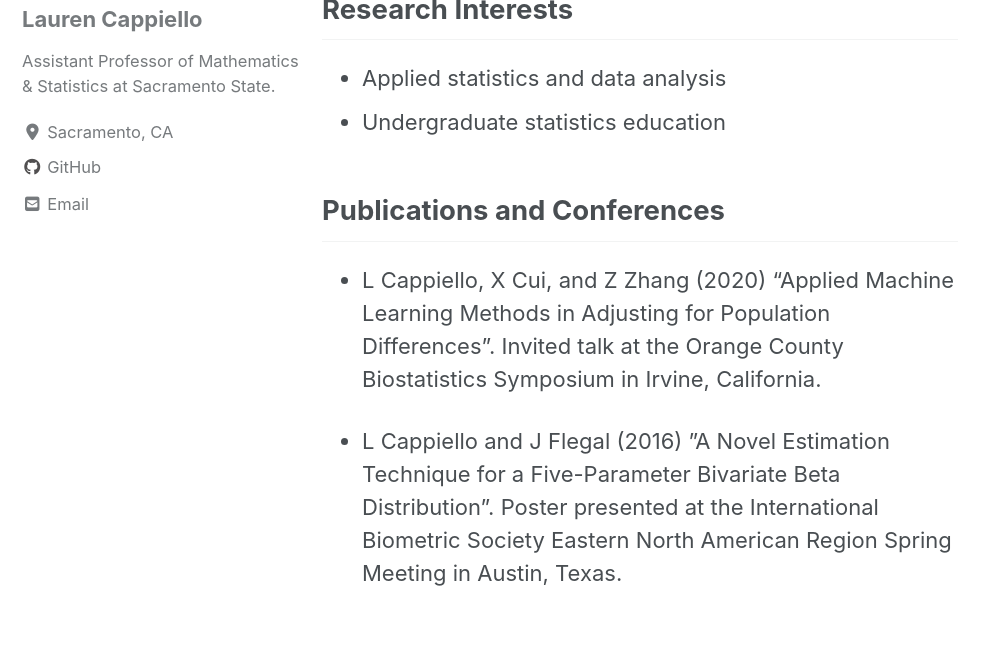
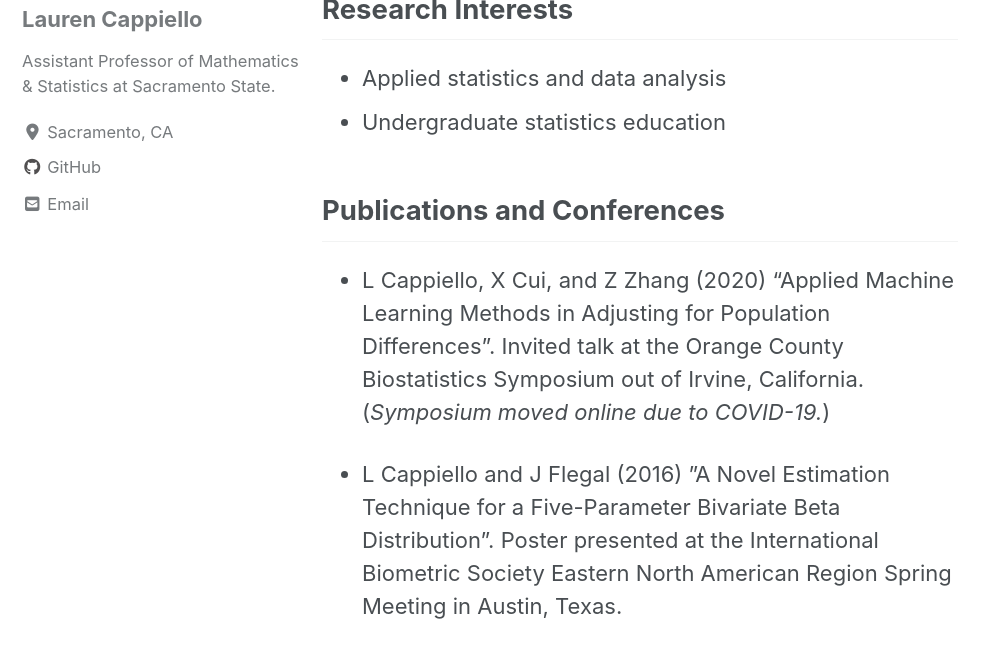
Before and after one commit to lgpcappiello/lgpcappiello.github.io, a Jekyll site: the page built from research.md, in a window 1280 px wide and 900 px high, cut to the strip 225-883 px from the top of the window. Shown: the whole strip, without its empty margins (0-999 px from the left). Built offline with Jekyll 4.4.1, drawn with Linux system fonts in a browser that asks for light colours; cached includes are drawn as plain includes; nearby versions of some CDN libraries.

Commit message:
Update research.md

```diff
--- a/research.md
+++ b/research.md
@@ -11,6 +11,6 @@
 
 ## Publications and Conferences
 
-- L Cappiello, X Cui, and Z Zhang (2020) "Applied Machine Learning Methods in Adjusting for Population Differences". Invited talk at the Orange County Biostatistics Symposium in Irvine, California.
+- L Cappiello, X Cui, and Z Zhang (2020) "Applied Machine Learning Methods in Adjusting for Population Differences". Invited talk at the Orange County Biostatistics Symposium out of Irvine, California. (*Symposium moved online due to COVID-19.*)
 
-- L Cappiello and J Flegal (2016) ”A Novel Estimation Technique for a Five-Parameter Bivariate Beta Distribution”.  Poster presented at the International Biometric Society Eastern North American Region Spring Meeting in Austin, Texas.
+- L Cappiello and J Flegal (2016) ”A Novel Estimation Technique for a Five-Parameter Bivariate Beta Distribution”. Poster presented at the International Biometric Society Eastern North American Region Spring Meeting in Austin, Texas.
```
